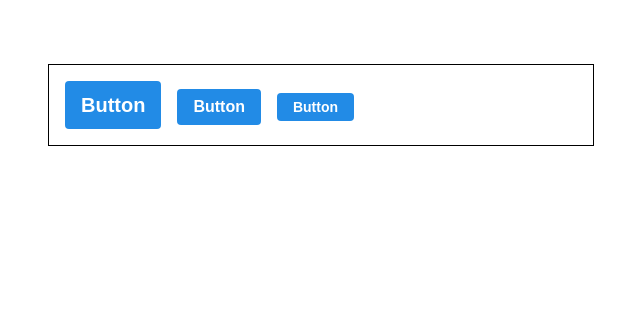
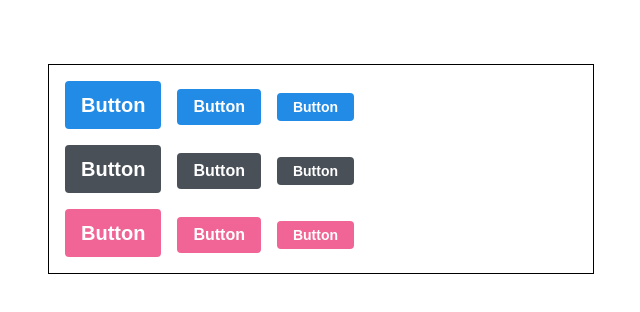
Before and after one commit to dwhddnjs/Component-with-SASS, a React (Create React App) app: page / in a window 1280 px wide. Shown: the top 312 px of the page, without its empty margins (319-959 px from the left). Built offline with nearby package versions, Linux system fonts and the light colour scheme.

Commit message:
used mixin

```diff
--- a/src/App.js
+++ b/src/App.js
@@ -5,10 +5,29 @@
 function App() {
   return (
     <div className="App">
-      <div className="buttons"></div>
-      <Button size="large">Button</Button>
-      <Button>Button</Button>
-      <Button size="small">Button</Button>
+      <div className="buttons">
+        <Button size="large">Button</Button>
+        <Button>Button</Button>
+        <Button size="small">Button</Button>
+      </div>
+      <div className="buttons">
+        <Button color="gray" size="large">
+          Button
+        </Button>
+        <Button color="gray">Button</Button>
+        <Button color="gray" size="small">
+          Button
+        </Button>
+      </div>
+      <div className="buttons">
+        <Button color="pink" size="large">
+          Button
+        </Button>
+        <Button color="pink">Button</Button>
+        <Button color="pink" size="small">
+          Button
+        </Button>
+      </div>
     </div>
   );
 }
--- a/src/App.scss
+++ b/src/App.scss
@@ -4,4 +4,8 @@
   margin-top: 4rem;
   border: 1px solid black;
   padding: 1rem;
+
+  .buttons + .buttons {
+    margin-top: 1rem;
+  }
 }
--- a/src/components/Button.js
+++ b/src/components/Button.js
@@ -3,10 +3,13 @@
 import "./Button.scss";
 
 //size: large, medium, small
-export default function Button({ children, size }) {
-  return <button className={classNames("Button", size)}>{children}</button>;
+export default function Button({ children, size, color }) {
+  return (
+    <button className={classNames("Button", size, color)}>{children}</button>
+  );
 }
 
 Button.defaultProps = {
   size: "medium",
+  color: "blue",
 };
--- a/src/components/Button.scss
+++ b/src/components/Button.scss
@@ -1,4 +1,16 @@
 $blue: #228be6; // 주석
+$gray: #495057;
+$pink: #f06595;
+
+@mixin button-color($color) {
+  background: $color;
+  &:hover {
+    background: lighten($color, 10%);
+  }
+  &:active {
+    background: darken($color, 10%);
+  }
+}
 
 .Button {
   display: inline-flex;
@@ -31,12 +43,16 @@
     background: $blue;
   }
 
-  &:hover {
-    background: lighten($blue, 10%);
+  &.blue {
+    @include button-color($blue);
   }
 
-  &:active {
-    background: darken($blue, 10%);
+  &.gray {
+    @include button-color($gray);
+  }
+
+  &.pink {
+    @include button-color($pink);
   }
 
   & + & {
```
